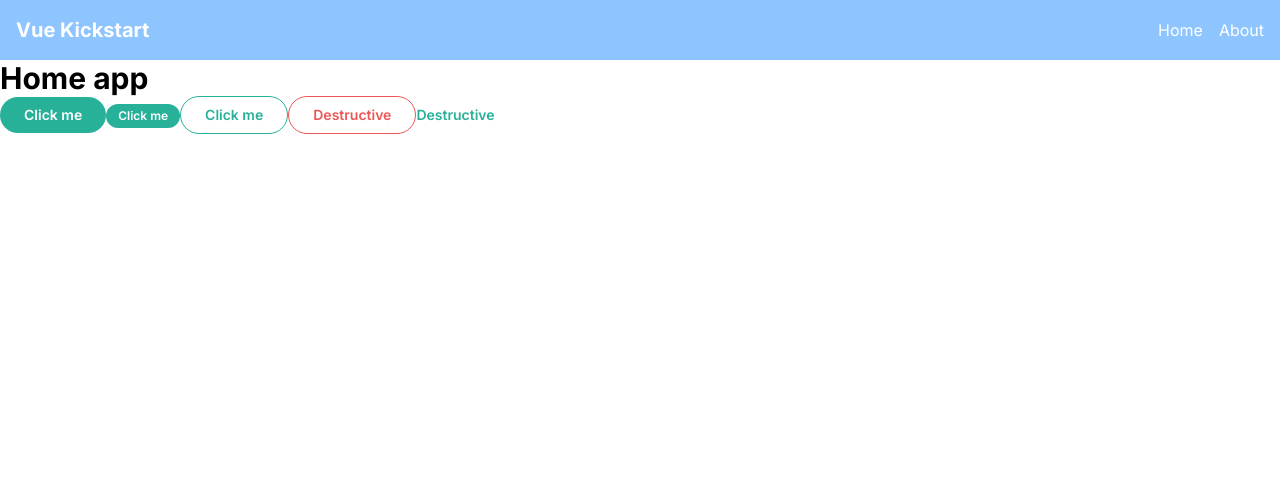
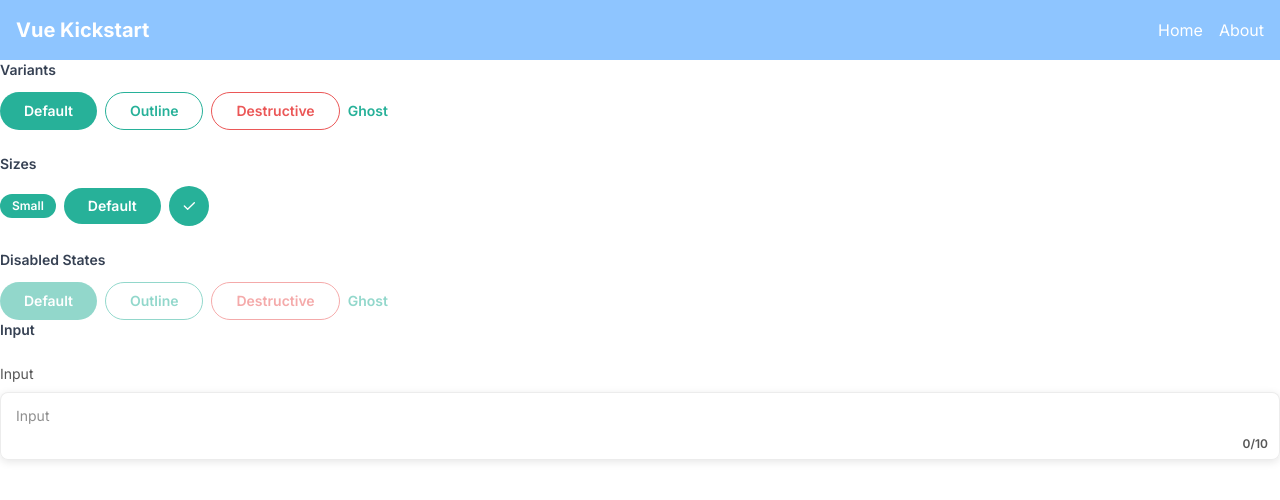
Before and after one commit to tsaqifmu/vue-components, a Vue app: page / in a window 1280 px wide. Shown: the top 500 px of the page. Built offline with nearby package versions, Linux system fonts and the light colour scheme.

Commit message:
Enhance Home.vue with new Input component and button variants
- Added Input component to Home.vue for user input functionality.
- Organized button variants into distinct sections for better clarity.
- Introduced disabled states for buttons to improve user experience.

```diff
--- a/src/App.vue
+++ b/src/App.vue
@@ -1,4 +1,6 @@
-<script setup lang="ts"></script>
+<script setup lang="ts">
+import { RouterLink } from 'vue-router'
+</script>
 
 <template>
   <div id="app">
--- /dev/null
+++ b/src/components/ui/Input.vue
@@ -0,0 +1,208 @@
+<script setup lang="ts">
+import { cn } from '@/lib/utils'
+import { cva } from 'class-variance-authority'
+import { computed, useAttrs, type InputHTMLAttributes } from 'vue'
+
+const inputVariants = cva(
+  [
+    'block w-full border-0 bg-transparent',
+    'text-text-title placeholder:text-text-placeholder',
+    'sm:text-sm sm:leading-6 outline-none rounded-lg',
+    'transition-all duration-200',
+  ],
+  {
+    variants: {
+      state: {
+        default: '',
+        disabled: 'cursor-not-allowed text-gray-500 bg-surface-disable',
+        error: '',
+      },
+      hasCounter: {
+        true: 'py-3 pb-8 px-4',
+        false: 'py-3 px-4',
+      },
+    },
+    defaultVariants: {
+      state: 'default',
+      hasCounter: false,
+    },
+  },
+)
+
+const wrapperVariants = cva(
+  [
+    'relative rounded-lg shadow-small bg-surface-primary-white',
+    'ring-1 ring-inset ring-gray-300',
+    'transition-all duration-200',
+  ],
+  {
+    variants: {
+      state: {
+        default: ['hover:ring-gray-400', 'focus-within:ring-2 focus-within:ring-primary'],
+        disabled: ['bg-surface-disable ring-gray-200', 'cursor-not-allowed opacity-60'],
+        error: ['ring-2 ring-danger', 'focus-within:ring-2 focus-within:ring-danger'],
+      },
+    },
+    defaultVariants: {
+      state: 'default',
+    },
+  },
+)
+
+const labelVariants = cva('block text-sm font-normal text-text-subtitle', {
+  variants: {
+    disabled: {
+      true: 'opacity-60 cursor-not-allowed',
+      false: '',
+    },
+    required: {
+      true: "after:content-['*'] after:ml-0.5 after:text-danger",
+      false: '',
+    },
+  },
+  defaultVariants: {
+    disabled: false,
+    required: false,
+  },
+})
+
+// Props interface yang lebih comprehensive
+export interface BaseInputProps
+  extends /* @vue-ignore */ Omit<InputHTMLAttributes, 'class' | 'disabled'> {
+  modelValue?: string | number
+  label?: string
+  placeholder?: string
+  id?: string
+  disabled?: boolean
+  error?: boolean
+  errorMessage?: string
+  required?: boolean
+  class?: string
+  wrapperClass?: string
+  labelClass?: string
+}
+
+const props = withDefaults(defineProps<BaseInputProps>(), {
+  placeholder: '',
+  id: undefined,
+  disabled: false,
+  error: false,
+  errorMessage: '',
+  modelValue: '',
+  required: false,
+})
+
+const emit = defineEmits<{
+  'update:modelValue': [value: string | number]
+}>()
+
+const attrs = useAttrs()
+
+// Generate unique ID if not provided
+const computedId = computed(() => props.id || `input-${Math.random().toString(36).substr(2, 9)}`)
+
+// Handler
+const handleInput = (event: Event) => {
+  const target = event.target as HTMLInputElement
+  emit('update:modelValue', target.value)
+}
+
+// Computed classes
+const state = computed(() => {
+  if (props.disabled) return 'disabled'
+  if (props.error) return 'error'
+  return 'default'
+})
+
+const hasCounter = computed(() => !!attrs.maxlength)
+
+const currentLength = computed(() => String(props.modelValue || '').length)
+
+const computedLabelClasses = computed(() =>
+  cn(
+    labelVariants({
+      disabled: props.disabled,
+      required: props.required,
+    }),
+    props.labelClass,
+  ),
+)
+
+const computedWrapperClasses = computed(() =>
+  cn(wrapperVariants({ state: state.value }), props.wrapperClass),
+)
+
+const computedInputClasses = computed(() =>
+  cn(
+    inputVariants({
+      state: state.value,
+      hasCounter: hasCounter.value,
+    }),
+  ),
+)
+
+// Computed ARIA attributes for accessibility
+const ariaAttributes = computed(() => ({
+  'aria-invalid': props.error || undefined,
+  'aria-describedby':
+    [props.error && props.errorMessage ? `${computedId.value}-error` : null]
+      .filter(Boolean)
+      .join(' ') || undefined,
+  'aria-required': props.required || undefined,
+}))
+</script>
+
+<template>
+  <div :class="cn('space-y-2', props.class)">
+    <!-- Label -->
+    <label v-if="label" :for="computedId" :class="computedLabelClasses">
+      {{ label }}
+    </label>
+
+    <!-- Input Wrapper -->
+    <div :class="computedWrapperClasses">
+      <input
+        v-bind="{ ...$attrs, ...ariaAttributes }"
+        :id="computedId"
+        :value="modelValue"
+        :placeholder="placeholder"
+        :disabled="disabled"
+        :class="computedInputClasses"
+        @input="handleInput"
+      />
+
+      <!-- Character Counter -->
+      <div
+        v-if="hasCounter"
+        :class="
+          cn(
+            'pointer-events-none absolute right-3 bottom-2 text-xs font-semibold',
+            props.error ? 'text-notification-error' : 'text-text-subtitle',
+            props.disabled && 'opacity-60',
+          )
+        "
+        aria-live="polite"
+        aria-atomic="true"
+      >
+        <span
+          :class="{
+            'text-notification-error': attrs.maxlength && currentLength > Number(attrs.maxlength),
+          }"
+        >
+          {{ currentLength }}
+        </span>
+        <span>/{{ attrs.maxlength }}</span>
+      </div>
+    </div>
+
+    <!-- Error Message -->
+    <p
+      v-if="error && errorMessage"
+      :id="`${computedId}-error`"
+      class="text-notification-error text-sm font-normal"
+      role="alert"
+    >
+      {{ errorMessage }}
+    </p>
+  </div>
+</template>
--- a/src/views/Home.vue
+++ b/src/views/Home.vue
@@ -1,14 +1,71 @@
 <script setup lang="ts">
 import Button from '@/components/ui/Button.vue'
+import Input from '@/components/ui/Input.vue'
+import { ref } from 'vue'
+
+const data = ref('')
 </script>
 
 <template>
   <div class="container mx-auto">
-    <h1 class="text-3xl font-bold">Home app</h1>
-    <Button>Click me</Button>
-    <Button size="sm">Click me</Button>
-    <Button variant="outline">Click me</Button>
-    <Button variant="destructive">Destructive</Button>
-    <Button variant="ghost">Destructive</Button>
+    <div class="flex flex-col gap-6">
+      <!-- Variants Section -->
+      <div class="space-y-3">
+        <h3 class="text-sm font-semibold text-gray-700">Variants</h3>
+        <div class="flex flex-wrap gap-2">
+          <Button variant="default">Default</Button>
+          <Button variant="outline">Outline</Button>
+          <Button variant="destructive">Destructive</Button>
+          <Button variant="ghost">Ghost</Button>
+        </div>
+      </div>
+
+      <!-- Sizes Section -->
+      <div class="space-y-3">
+        <h3 class="text-sm font-semibold text-gray-700">Sizes</h3>
+        <div class="flex flex-wrap items-center gap-2">
+          <Button size="sm">Small</Button>
+          <Button size="default">Default</Button>
+          <Button size="icon" aria-label="Check">
+            <svg
+              xmlns="http://www.w3.org/2000/svg"
+              width="16"
+              height="16"
+              viewBox="0 0 24 24"
+              fill="none"
+              stroke="currentColor"
+              stroke-width="2"
+              stroke-linecap="round"
+              stroke-linejoin="round"
+            >
+              <path d="M5 12l5 5l10 -10"></path>
+            </svg>
+          </Button>
+        </div>
+      </div>
+
+      <!-- Disabled States Section -->
+      <div class="space-y-3">
+        <h3 class="text-sm font-semibold text-gray-700">Disabled States</h3>
+        <div class="flex flex-wrap gap-2">
+          <Button variant="default" disabled>Default</Button>
+          <Button variant="outline" disabled>Outline</Button>
+          <Button variant="destructive" disabled>Destructive</Button>
+          <Button variant="ghost" disabled>Ghost</Button>
+        </div>
+      </div>
+    </div>
+
+    <div class="flex flex-col gap-6">
+      <h3 class="text-sm font-semibold text-gray-700">Input</h3>
+      <Input
+        v-model="data"
+        :maxlength="10"
+        :error="false"
+        label="Input"
+        placeholder="Input"
+        errorMessage="Ini adalah error message yang sudah disediakan"
+      />
+    </div>
   </div>
 </template>
```
